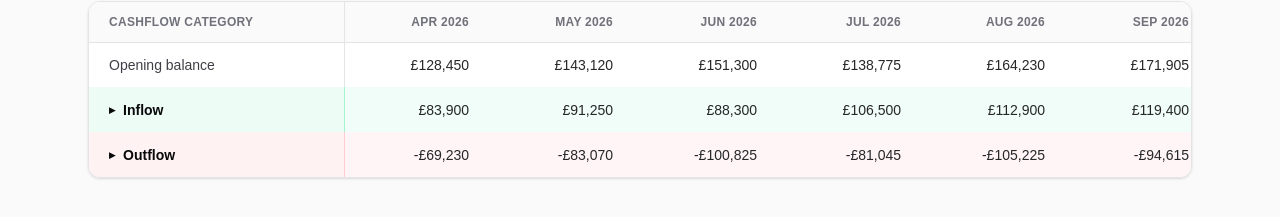
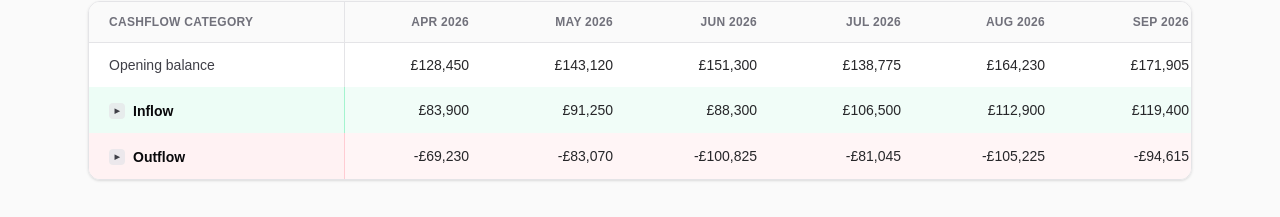
Before and after one commit to eerrecalde/cashflow-insights-table, a Next.js app: page / in a window 1280 px wide. Shown: the part 119-336 px from the top of the page. Built offline with nearby package versions, Linux system fonts and the light colour scheme.

Commit message:
Finish cashflow table verification

```diff
--- a/src/features/cashflow/CashflowTable.tsx
+++ b/src/features/cashflow/CashflowTable.tsx
@@ -105,9 +105,10 @@ function NodeRow({
       ? "border-emerald-200 bg-emerald-50/70"
       : "border-rose-200 bg-rose-50/70"
     : "border-zinc-100 bg-white";
+  const controlLabel = `${expanded ? "Collapse" : "Expand"} ${node.label}`;
 
   return (
-    <tr className={`border-y ${tone}`}>
+    <tr className={`border-y transition-colors ${tone}`}>
       <th
         scope="row"
         className={`sticky left-0 z-10 min-w-64 border-r border-inherit bg-inherit py-3 pr-5 text-left ${
@@ -120,11 +121,15 @@ function NodeRow({
         {node.hasChildren ? (
           <button
             type="button"
+            aria-label={controlLabel}
             aria-expanded={expanded}
-            className="inline-flex items-center gap-2 rounded text-left hover:text-zinc-600 focus:ring-2 focus:ring-zinc-400 focus:ring-offset-2 focus:outline-none"
+            className="inline-flex items-center gap-2 rounded-md text-left underline-offset-4 hover:text-zinc-600 hover:underline focus-visible:ring-2 focus-visible:ring-zinc-600 focus-visible:ring-offset-2 focus-visible:outline-none"
             onClick={() => onToggle(node)}
           >
-            <span aria-hidden="true" className="text-xs">
+            <span
+              aria-hidden="true"
+              className="grid size-4 place-items-center rounded-sm bg-zinc-200/70 text-[10px] leading-none text-zinc-700"
+            >
               {expanded ? "▾" : "▸"}
             </span>
             {node.label}
@@ -148,6 +153,7 @@ function LoadingChildrenRow({
   return (
     <tr
       aria-live="polite"
+      role="status"
       className="border-b border-zinc-100 bg-white text-zinc-500"
     >
       <td
@@ -236,6 +242,7 @@ export function CashflowTable({
 
       <div
         ref={scrollElementRef}
+        aria-busy={loadingParentIds.size > 0}
         className="max-h-[70vh] overflow-auto rounded-xl border border-zinc-200 bg-white shadow-sm"
       >
         <table className="w-full min-w-[1100px] border-separate border-spacing-0 text-sm">
@@ -246,7 +253,7 @@ export function CashflowTable({
             <tr className="bg-zinc-50 text-xs font-medium tracking-wide text-zinc-500 uppercase">
               <th
                 scope="col"
-                className="sticky left-0 z-20 min-w-64 border-r border-b border-zinc-200 bg-zinc-50 px-5 py-3 text-left"
+                className="sticky top-0 left-0 z-30 min-w-64 border-r border-b border-zinc-200 bg-zinc-50 px-5 py-3 text-left"
               >
                 Cashflow category
               </th>
@@ -254,7 +261,7 @@ export function CashflowTable({
                 <th
                   key={period.id}
                   scope="col"
-                  className="min-w-36 border-b border-zinc-200 px-5 py-3 text-right"
+                  className="sticky top-0 z-20 min-w-36 border-b border-zinc-200 bg-zinc-50 px-5 py-3 text-right"
                 >
                   <time dateTime={period.date}>{period.label}</time>
                 </th>
```
Also changed, not shown: 2 other files (tests, documents, lock files or other folders).
